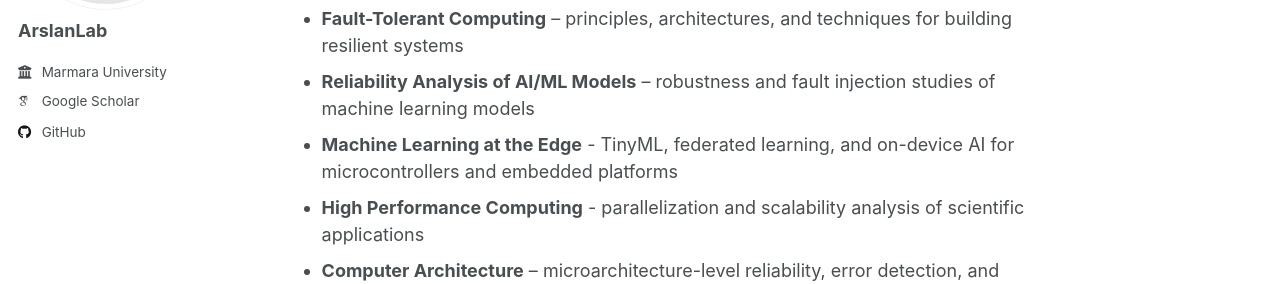
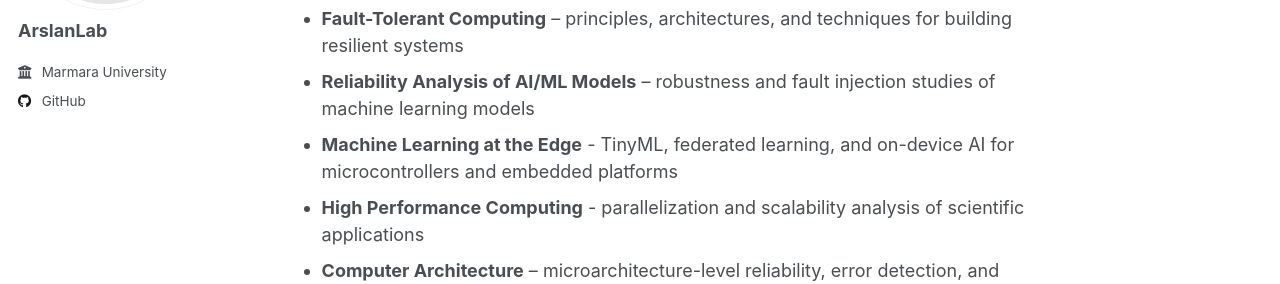
Before and after one commit to ArslanLab/arslanlab.github.io, a Jekyll site: the page built from _pages/about.md, in a window 1280 px wide. Shown: the part 264-548 px from the top of the page. Built offline with Jekyll 4.4.1, drawn with Linux system fonts in a browser that asks for light colours; some web fonts are replaced; a script that is not in the unit is left out.

```diff
--- a/_config.yml
+++ b/_config.yml
@@ -35,7 +35,7 @@ author:
   # Academic websites
   academia         : # URL
   arxiv            : # URL - Update with the correct link to your profile
-  googlescholar    : ""
+  googlescholar    : # ""
   inspire-hep      : # URL
   impactstory      : # URL
   orcid            :
```
